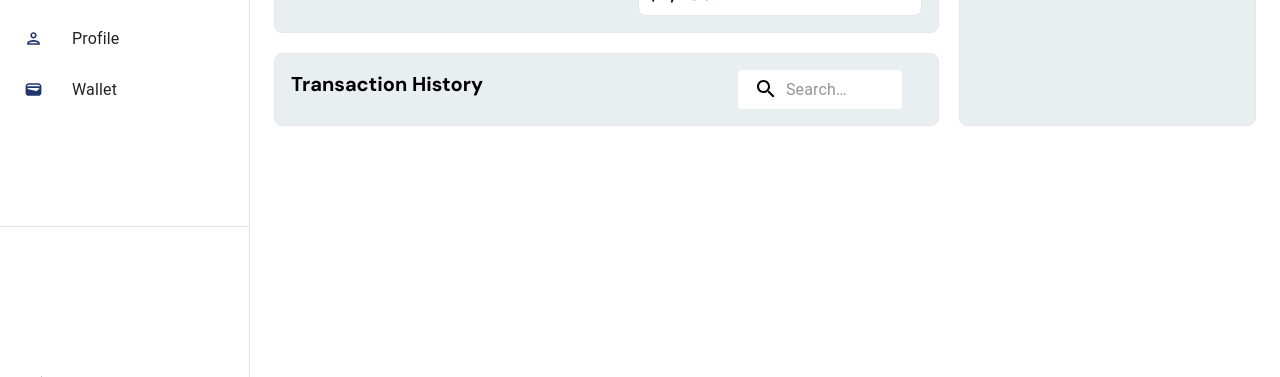
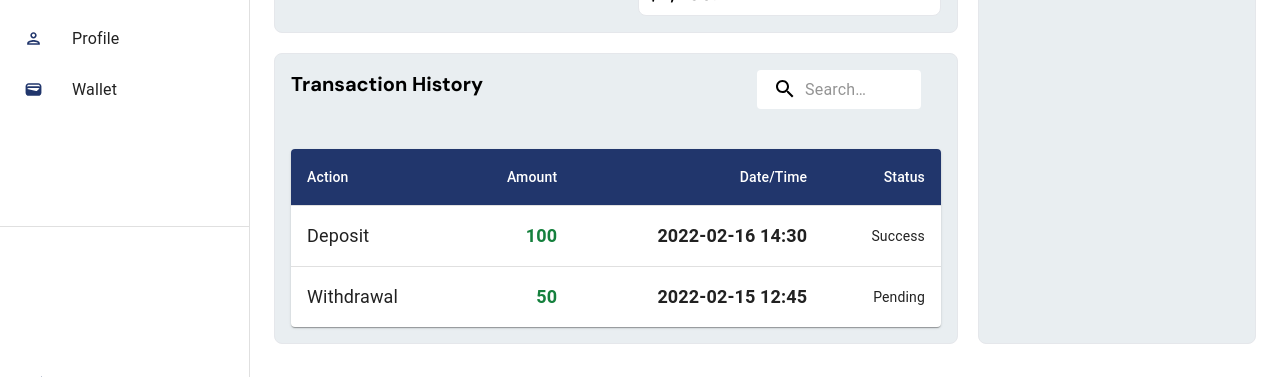
Before and after one commit to diptomahin/nextrade, a Next.js app: page /dashboard/wallet in a window 1280 px wide. Shown: the part 332-709 px from the top of the page. Built offline with nearby package versions, Linux system fonts and the light colour scheme; no server answers; sample sign-in values are in the browser's storage.

Commit message:
added table data

```diff
--- a/app/dashboard/wallet/page.jsx
+++ b/app/dashboard/wallet/page.jsx
@@ -1,6 +1,5 @@
 "use client"
 
-import * as React from 'react';
 import { styled, alpha } from '@mui/material/styles';
 import InputBase from '@mui/material/InputBase';
 import SearchIcon from '@mui/icons-material/Search';
@@ -14,6 +13,15 @@ import FileUploadOutlinedIcon from '@mui/icons-material/FileUploadOutlined';
 import AvTimerOutlinedIcon from '@mui/icons-material/AvTimerOutlined';
 import Container from '@/components/library/Container';
 import Button from '@/components/library/Button/Button';
+
+// Table
+import Table from '@mui/material/Table';
+import TableBody from '@mui/material/TableBody';
+import TableCell from '@mui/material/TableCell';
+import TableContainer from '@mui/material/TableContainer';
+import TableHead from '@mui/material/TableHead';
+import TableRow from '@mui/material/TableRow';
+import Paper from '@mui/material/Paper';
 
 const Search = styled('div')(({ theme }) => ({
     position: 'relative',
@@ -56,6 +64,12 @@ const StyledInputBase = styled(InputBase)(({ theme }) => ({
     },
 }));
 
+const staticRows = [
+    { action: 'Deposit', amount: 100, dateTime: '2022-02-16 14:30', status: 'Success' },
+    { action: 'Withdrawal', amount: 50, dateTime: '2022-02-15 12:45', status: 'Pending' },
+    // Add more static rows as needed
+];
+
 const Wallet = () => {
     return (
         <Container className="flex justify-between gap-5 w-full p-2 ">
@@ -89,7 +103,7 @@ const Wallet = () => {
 
                 {/* Transaction History */}
                 <div className="border p-4 bg-grayPrimary rounded-lg">
-                    <div className="flex justify-between">
+                    <div className="flex justify-between pb-10">
                         <div>
                             <h1 className='text-xl font-bold'>Transaction History</h1>
                         </div>
@@ -100,10 +114,44 @@ const Wallet = () => {
                                 </SearchIconWrapper>
                                 <StyledInputBase
                                     placeholder="Search…"
-                                    inputProps={{ 'aria-label': 'search' }}/>
+                                    inputProps={{ 'aria-label': 'search' }} />
                             </Search>
                         </div>
                     </div>
+
+                    {/* Table Data */}
+                    <TableContainer component={Paper}>
+                        <Table sx={{ minWidth: 650 }} aria-label="simple table">
+                            <TableHead className="bg-primary">
+                                <TableRow>
+                                    <TableCell sx={{ color: "white" }} className=" font-semibold">Action</TableCell>
+                                    <TableCell sx={{ color: "white" }} align="right" className="font-semibold">Amount</TableCell>
+                                    <TableCell sx={{ color: "white" }} align="right" className="font-semibold">Date/Time</TableCell>
+                                    <TableCell sx={{ color: "white" }} align="right" className="font-semibold">Status</TableCell>
+                                </TableRow>
+                            </TableHead>
+                            <TableBody>
+                                {staticRows.map((row) => (
+                                    <TableRow
+                                        key={row.action}
+                                        sx={{ '&:last-child td, &:last-child th': { border: 0 } }}
+                                    >
+                                        <TableCell component="th" scope="row">
+                                            <p className={`text-lg`}>{row.action}</p>
+                                        </TableCell>
+                                        <TableCell align="right">
+                                            <p className={`text-lg font-semibold ${row.amount > 0 ? "text-green-700" : "text-red-700"}`}>{row.amount}</p>
+                                        </TableCell>
+                                        <TableCell align="right">
+                                            <p className={`text-lg font-semibold`}>{row.dateTime}</p>
+                                        </TableCell>
+                                        <TableCell align="right">{row.status}</TableCell>
+                                    </TableRow>
+                                ))}
+                            </TableBody>
+                        </Table>
+                    </TableContainer>
+
                 </div>
             </div>
 
```
